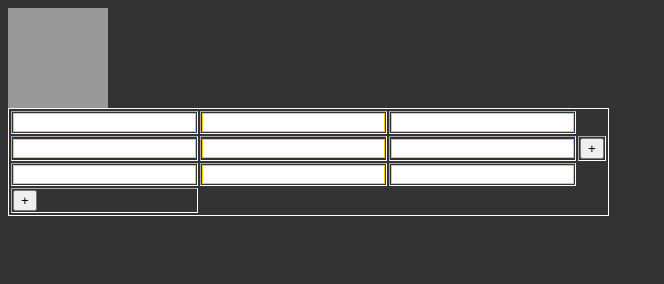
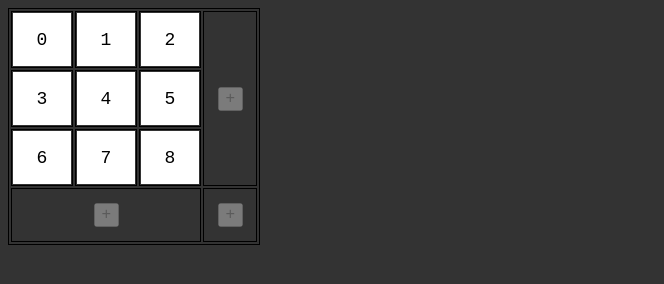
Before and after one commit to alan8r/tmath300-matrix-calc-project, a plain HTML site: page index.html in a window 1280 px wide. Shown: the whole page, without its empty margins (0-664 px from the left). Drawn offline with Linux system fonts and the light colour scheme.

Commit message:
(main.js) Added 'addMatrix' function to couple Matrix object with HTML/DOM stuff on page.
Various changes in everything else.

matrix multiply still not fixed :'(

```diff
--- a/Matrix.js
+++ b/Matrix.js
@@ -10,6 +10,8 @@ class Matrix {
     this.rows = rows
     this.cols = cols
 
+    this.tableDOM = null
+
     this.array = [];
     for (let j=0; j<cols; j++) {
       this.array.push([])
@@ -17,18 +19,6 @@ class Matrix {
         this.array[j].push(j*rows+i)
 
       }
-    }
-    this.DOM_init();
-  }
-
-  DOM_init() {
-    this.DOM_outerDiv = document.createElement('div');
-    this.DOM_table = document.createElement('table');
-    this.DOM_inputs = [];
-    for (let j=0; j<this.cols; j++) {
-      this.DOM_inputs.push([]);
-      for (let i = 0; i<this.rows; i++)
-        this.DOM_inputs[j].push(document.createElement('input'));
     }
   }
 
--- a/default.css
+++ b/default.css
@@ -3,15 +3,38 @@ body {
 }
 
 table {
-    border: solid 1px #fff;
+    margin: 0px;
+    border: solid 1px #000;
+}
+
+td {
+    border: solid 1px #000;
+    text-align: center;
+    width: 50px;
+    height: 50px;
+}
+
+div#main_container {
+
 }
 
 input {
-    border: solid 1px #fc0;
+    border: solid 1px #fff;
+    padding: 3px;
+    text-align: center;
+    width: 50px;
+    height: 45px;
+    font-size: 18px;
+    font-family: monospace;
 }
 
-div#main_container {
-    width: 100px;
-    height: 100px;
-    background-color: #999;
+input:focus-within {
+    background-color: #ff9;
+    outline: none;
 }
+
+button{
+    font-size: 16px;
+    font-family: monospace;
+    width: 25px;
+}
--- a/index.html
+++ b/index.html
@@ -13,21 +13,5 @@
     <script>document.body.onload=main</script>
     <div id="main_container"></div>
 
-    <table border="1">
-      <tr>
-        <td><input></td><td><input></td><td><input></td>
-      </tr>
-      <tr>
-        <td><input></td><td><input></td><td><input></td><td><button>+</button></td>
-      </tr>
-      <tr>
-        <td><input></td><td><input></td><td><input></td>
-      </tr>
-      <tr>
-        <td><button>+</button></td>
-      </tr>
-
-    </table>
-
   </body>
 </html>
--- a/main.js
+++ b/main.js
@@ -30,6 +30,11 @@ function main() {
 
   console.log(transposeTest.transpose().toString())
 
+  addMatrix(matrix1, "main_container", "table1")
+
+
+  // TODO: FIX MATRIX MULTIPLY STUFF
+  /*
   let matrixMult1 = new Matrix(1, 2),
       matrixMult2 = new Matrix(2, 1)
 
@@ -37,4 +42,98 @@ function main() {
   console.log(matrixMult1.toString())
   console.log(matrixMult2.toString())
   console.log(matrixMult1.multiply(matrixMult2).toString())
+  */
 }
+
+function addMatrix(matrix, parentDivID, newTableID) {
+  let rows = matrix.sizeRows(),
+      cols = matrix.sizeCols()
+
+  let table = document.createElement('table')
+  table.id = newTableID
+  matrix.tableDOM = table
+
+  for (let i=0; i <= rows; i++) {
+    // extra run of loop to add the buttons to the table
+    if (i>=rows) {
+      // create all the needed html DOM elements
+      let trExtra = document.createElement('tr'),
+          tdAddRow = document.createElement('td'),
+          tdAddCol = document.createElement('td'),
+          tdAddBoth = document.createElement('td'),
+          buttonAddRow = document.createElement('button'),
+          buttonAddCol = document.createElement('button'),
+          buttonAddBoth = document.createElement('button')
+
+      // set up the DOM elements properties before appending them
+      buttonAddRow.innerText = '+'
+      buttonAddCol.innerText = '+'
+      buttonAddBoth.innerText = '+'
+      buttonAddRow.disabled = true
+      buttonAddCol.disabled = true
+      buttonAddBoth.disabled = true
+      tdAddRow.colSpan = 3
+      tdAddRow.style.textAlign = "center"
+      tdAddCol.rowSpan = 3
+
+      // append all the DOM elements to their appropriate parent element
+      tdAddRow.appendChild(buttonAddRow)
+      tdAddCol.appendChild(buttonAddCol)
+      tdAddBoth.appendChild(buttonAddBoth)
+      table.children[0].appendChild(tdAddCol)
+      trExtra.appendChild(tdAddRow)
+      trExtra.appendChild(tdAddBoth)
+      table.appendChild(trExtra)
+
+      // used so I dont have to wrap everything after the 'if' clause in an 'else'
+      continue
+    }
+
+    let tr = document.createElement('tr')
+    tr.id = i
+
+    for (let j=0; j < cols; j++) {
+
+      let td = document.createElement('td'),
+          input = document.createElement('input')
+
+      input.value = matrix.array[i][j]
+
+      // input key validator to stop alpha chars and other weird characters from being put into the input fields
+      input.onkeydown = function(e) {
+        let isValid = e.code.includes("Digit") || e.code.includes("Arrow") || e.code === "Backspace" || e.code === "Period"
+        if (!isValid) alert("Can only enter digits 1-9, decimal points, backspace and Arrow keys")
+        return isValid
+      }
+
+      // fires after you "click out" of the input field. validates situations not handled by the above check
+      input.onchange = function() {
+        let iv = input.value
+        if (iv.length < 1) {
+          input.value = matrix.array[j][i]
+          alert("Can't input nothing. Field reset to previous value.")
+        } else if (iv.substring(iv.indexOf('.')+1).includes('.')) {
+          input.value = matrix.array[j][i]
+          alert("Can't enter more than two decimal points. Field reset to previous value.")
+        } else if (iv[iv.length-1] === '.') {
+          input.value = matrix.array[j][i]
+          alert("Decimal point must contain something after it. Field reset to previous value.")
+        } else {
+          // updates the actual matrix.array values to match whats been entered in the 'input' field if all the validation passes
+          matrix.array[j][i] = iv
+          console.log("Matrix changed:")
+          console.log(matrix.toString())
+        }
+      }
+
+      td.appendChild(input)
+      tr.appendChild(td)
+
+    }
+
+    table.appendChild(tr)
+    document.getElementById(parentDivID).appendChild(table)
+
+  }
+
+}
```
